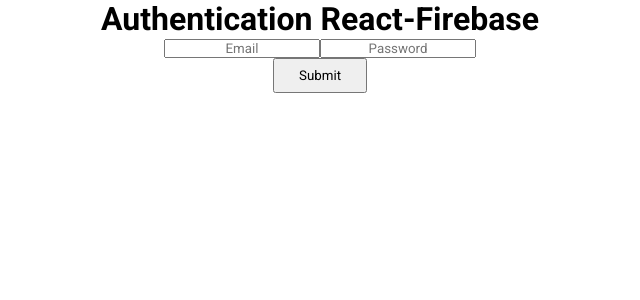
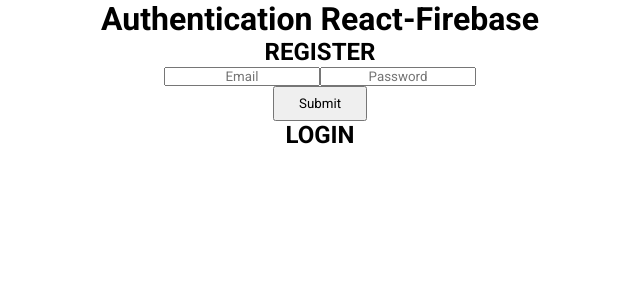
Before and after one commit to prattparedes/Firebase-YT-CS, a React (Create React App) app: page / in a window 1280 px wide. Shown: the top 300 px of the page, without its empty margins (320-960 px from the left). Built offline with nearby package versions, Linux system fonts and the light colour scheme; the HTML template or start-up script is replaced by a standard one.

Commit message:
added function login

```diff
--- a/src/App.js
+++ b/src/App.js
@@ -5,7 +5,7 @@
 import Button from "./components/Button";
 import React, { useState, useEffect } from "react";
 import app from "./firebaseConfig";
-import { getAuth, createUserWithEmailAndPassword } from "firebase/auth";
+import { getAuth, createUserWithEmailAndPassword, signInWithEmailAndPassword} from "firebase/auth";
 
 function App() {
   const auth = getAuth();
@@ -40,6 +40,7 @@
   return (
     <>
       <h1>Authentication React-Firebase</h1>
+      <h2>REGISTER</h2>
       <Input placeholder={"Email"} emailSet={emailSet} />
       <InputPass placeholder={"Password"} passwordSet={passwordSet} />
       <br></br>
@@ -49,6 +50,7 @@
         <h3>Registered Users</h3>
         email: {generalData.email}, password: {generalData.password}
       </div> */}
+            <h2>LOGIN</h2>
     </>
   );
 }
```
